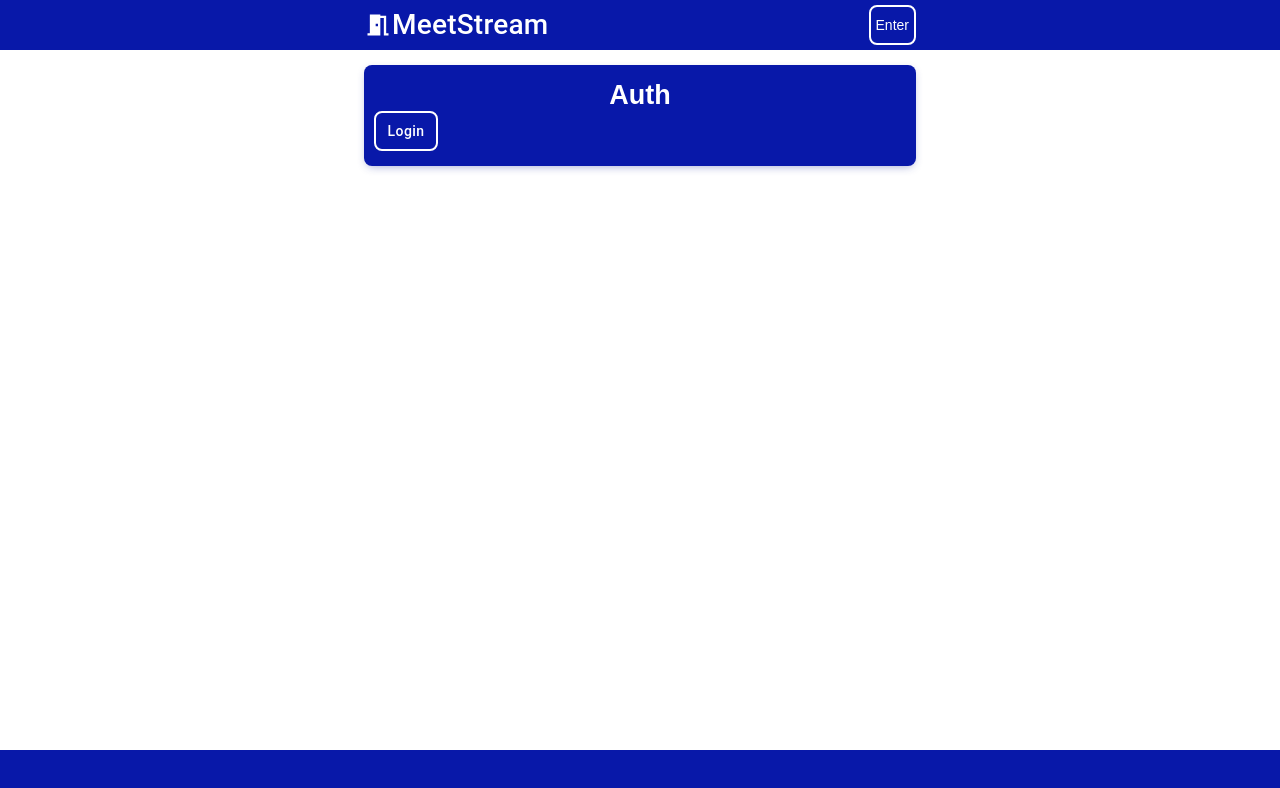
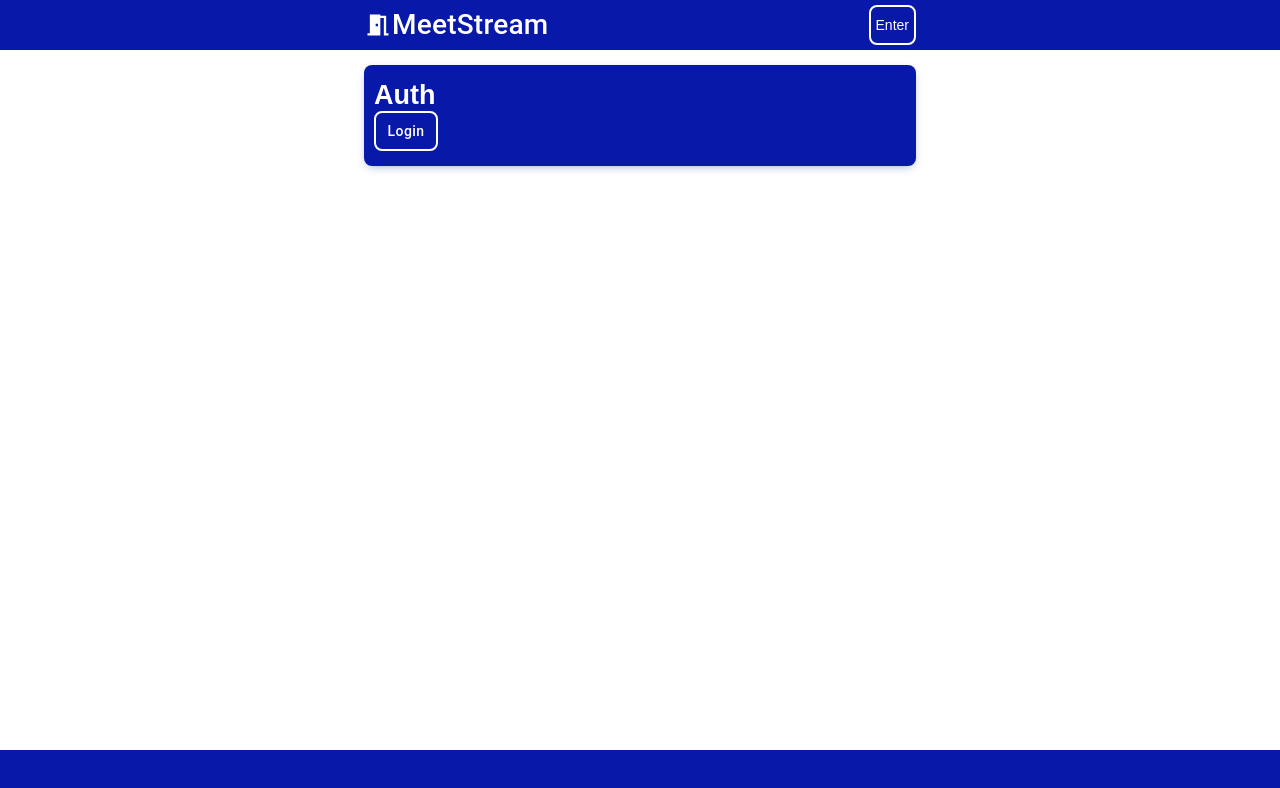
Before and after one commit to Yarzik7/meet-stream, a Next.js app: page /auth in a window 1280 px wide. Shown: the top 788 px of the page. Built offline with nearby package versions, Linux system fonts and the light colour scheme.

Commit message:
remove some styles

```diff
--- a/src/sections/AuthSection/AuthSection.tsx
+++ b/src/sections/AuthSection/AuthSection.tsx
@@ -7,7 +7,7 @@ const AuthSection = () => {
   return (
     <SectionWithContainer>
       <DecoratorBox>
-        <h1 style={{ textAlign: 'center' }}>Auth</h1>
+        <h1>Auth</h1>
         <Form />
       </DecoratorBox>
     </SectionWithContainer>
```
